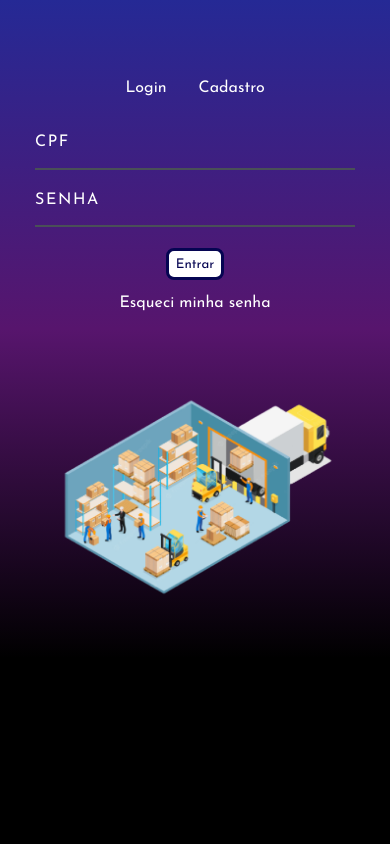
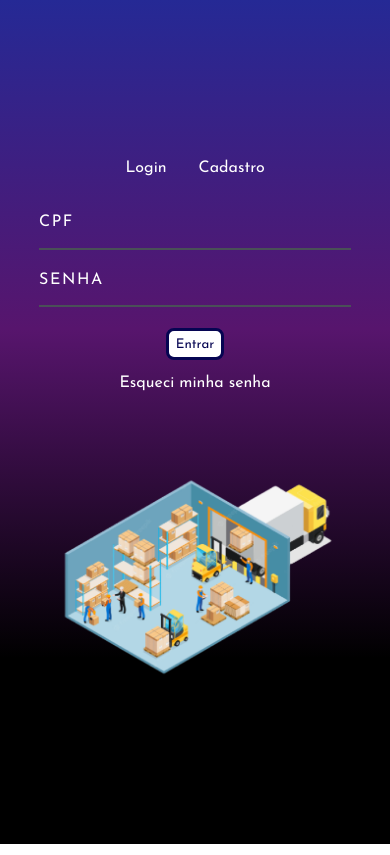
Before and after one commit to MariaClaraAmorim/new-ppa-project, a React (Vite) app: page /login in a window 390 px wide. Built offline with nearby package versions, Linux system fonts and the light colour scheme.

Commit message:
refactor: altera login

```diff
--- a/src/pages/Login/styles.module.css
+++ b/src/pages/Login/styles.module.css
@@ -9,7 +9,6 @@
 @media screen and (max-width: 600px) {
   .content {
     flex-wrap: wrap;
-    padding: 5rem 5%;
   }
 }
 
@@ -141,7 +140,7 @@
   padding: 0.4rem;
   border: 0.2rem solid #060552;
   border-radius: 0.5rem;
-  transition: 0.5s
+  transition: 0.5s;
 }
 
 .btn:hover {
```
